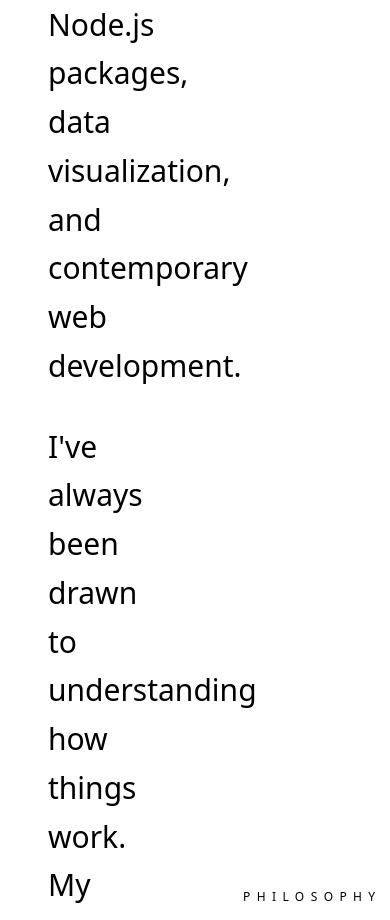
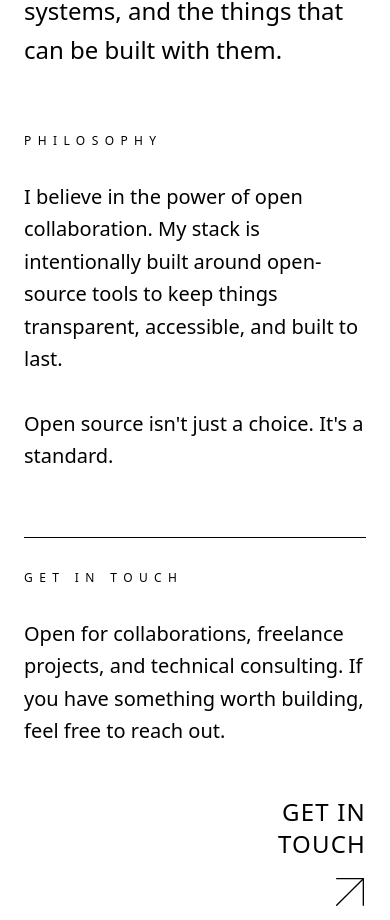
Before and after one commit to komed3/web, a React (Vite) app: page / in a window 390 px wide. Shown: the part 3567-4487 px from the top of the page. Built offline with nearby package versions, Linux system fonts and the light colour scheme; a web font is replaced by a local one.

Commit message:
update About.tsx

```diff
--- a/src/components/About.tsx
+++ b/src/components/About.tsx
@@ -4,14 +4,17 @@ import { motion } from 'motion/react';
 
 export function About () {
   return (
-    <div className= 'px-12 py-40'>
+    <div className= 'px-6 sm:px-12 py-24 sm:py-40'>
       { /** Statement */ }
       <motion.div
         initial= { { y: 40, opacity: 0 } }
         whileInView= { { y: 0, opacity: 1 } }
         transition= { { duration: 1.2, ease: [ 0.22, 1, 0.36, 1 ] } }
         viewport= { { once: true, amount: 0.3 } }
-        className= 'flex flex-col text-7xl uppercase font-black tracking-tight leading-[0.9]'
+        className= {
+          'flex flex-col text-[clamp(3.5rem,8vw,5rem)] uppercase font-black ' +
+          'tracking-tight leading-[0.9]'
+        }
       >
         <span>Building</span>
         <span>free & open</span>
@@ -19,14 +22,14 @@ export function About () {
       </motion.div>
 
       { /** Content */ }
-      <div className= 'grid grid-cols-2 gap-24 mt-40'>
+      <div className= 'grid lg:grid-cols-2 gap-16 lg:gap-24 mt-16 sm:mt-40'>
         { /** About */ }
         <motion.div
           initial= { { y: 40, opacity: 0 } }
           whileInView= { { y: 0, opacity: 1 } }
           transition= { { duration: 1.2, ease: [ 0.22, 1, 0.36, 1 ] } }
           viewport= { { once: true, amount: 0.3 } }
-          className= 'space-y-8 text-3xl font-extralight leading-relaxed'
+          className= 'space-y-8 text-[clamp(1.5rem,3vw,1.875rem)] font-extralight leading-relaxed'
         >
           <p>
             I'm a freelance software developer focusing on Node.js packages,
@@ -36,8 +39,8 @@ export function About () {
           <p>
             I've always been drawn to understanding how things work. My
             interest in electronics started around 2010 and eventually grew
-            into a fascination with software, systems, and the things that
-            can be built with them.
+            into a fascination with software, systems, and the things
+            that can be built with them.
           </p>
         </motion.div>
 
@@ -47,19 +50,22 @@ export function About () {
           whileInView= { { y: 0, opacity: 1 } }
           transition= { { duration: 1.2, ease: [ 0.22, 1, 0.36, 1 ] } }
           viewport= { { once: true, amount: 0.3 } }
-          className= 'flex flex-col justify-end gap-8'
+          className= {
+            'flex flex-col justify-end gap-8 text-[clamp(1.25rem,2.5vw,1.5rem)] ' +
+            'font-extralight leading-relaxed'
+          }
         >
-          <div className= 'text-xs uppercase font-extralight tracking-[0.4rem]'>
+          <div className= 'text-xs uppercase tracking-[0.4rem]'>
             Philosophy
           </div>
 
-          <p className= 'text-2xl font-extralight leading-relaxed'>
+          <p>
             I believe in the power of open collaboration. My stack is
             intentionally built around open-source tools to keep things
             transparent, accessible, and built to last.
           </p>
 
-          <p className= 'text-2xl font-extralight leading-relaxed'>
+          <p>
             Open source isn't just a choice. It's a standard.
           </p>
         </motion.div>
@@ -71,14 +77,17 @@ export function About () {
         whileInView= { { y: 0, opacity: 1 } }
         transition= { { duration: 1.2, ease: [ 0.22, 1, 0.36, 1 ] } }
         viewport= { { once: true, amount: 0.3 } }
-        className= 'flex justify-between items-end mt-40 pt-8 border-t border-(--main)'
+        className= {
+          'flex flex-col lg:flex-row lg:justify-between lg:items-end gap-12 mt-16 ' +
+          'sm:mt-40 pt-8 font-extralight border-t border-(--main)'
+        }
       >
         <div className= 'space-y-8'>
-          <div className= 'text-xs uppercase font-extralight tracking-[0.4rem]'>
+          <div className= 'text-xs uppercase tracking-[0.4rem]'>
             Get in touch
           </div>
 
-          <p className= 'max-w-xl text-2xl font-extralight leading-relaxed'>
+          <p className= 'max-w-xl text-[clamp(1.25rem,2.5vw,1.5rem)] leading-relaxed'>
             Open for collaborations, freelance projects, and technical
             consulting. If you have something worth building, feel free to
             reach out.
@@ -88,12 +97,16 @@ export function About () {
         { /** Mailto Link */ }
         <a
           href= 'mailto:hello@komed3.de'
-          target= '_blank'
-          rel= 'noreferrer'
-          className= 'inline-flex items-center gap-3 text-2xl font-black uppercase tracking-wider'
+          className= 'inline-flex flex-col items-end text-2xl uppercase tracking-wider'
         >
-          <span>Get in touch</span>
-          <ArrowUpRight size= { 28 } strokeWidth= { 1.6 } />
+          <span>Get in</span>
+          <span>touch</span>
+
+          <ArrowUpRight
+            className= '-mr-4'
+            size= { 64 }
+            strokeWidth= { 0.5 }
+          />
         </a>
       </motion.div>
     </div>
```
